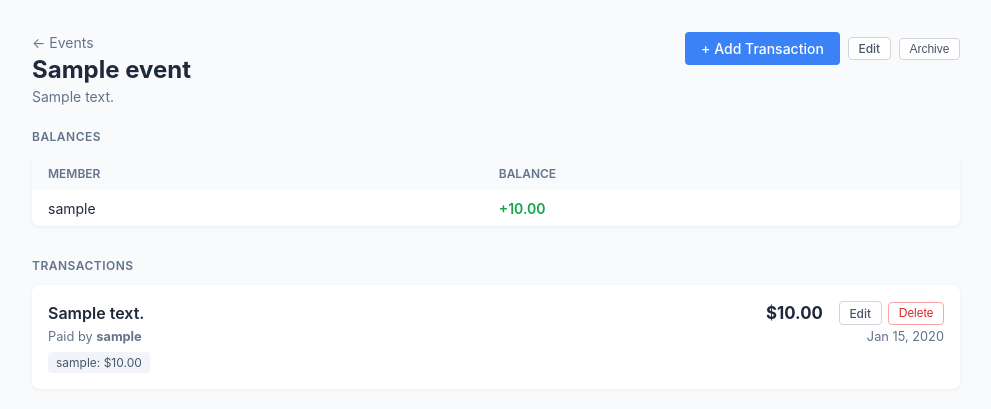
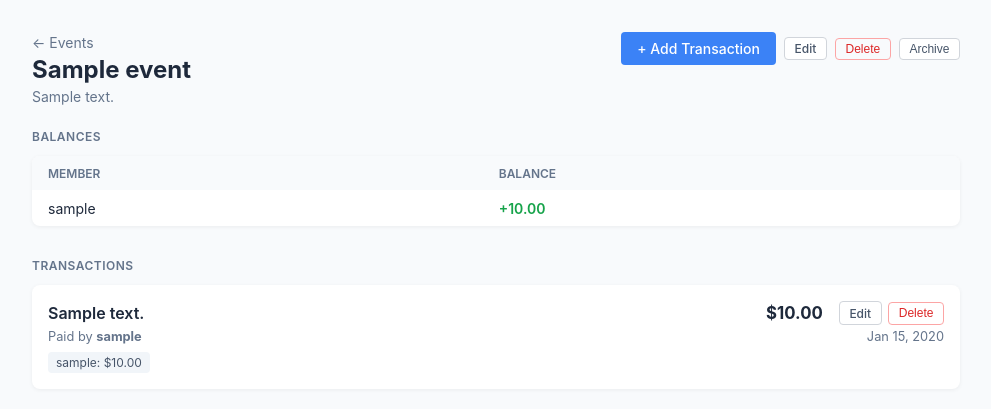
Before and after one commit to albachten/receipts, a Django app: page /events/1/ in a window 1280 px wide. Shown: the part 50-459 px from the top of the page, without its empty margins (144-1135 px from the left). Run offline with Django 5.2, Linux system fonts and the light colour scheme; a user stored in the database is signed in; tables that the repository leaves empty hold one stand-in row (values such as "Sample post").

Commit message:
Add delete event button for admins
Admins see a Delete button on the event detail page. Deleting an event
permanently removes it and all its transactions, with a confirmation prompt.

Co-Authored-By: Claude Sonnet 4.6 <noreply@anthropic.com>

```diff
--- a/core/urls.py
+++ b/core/urls.py
@@ -6,6 +6,7 @@ urlpatterns = [
     path('events/<int:pk>/', views.event_detail, name='event_detail'),
     path('events/<int:pk>/add/', views.add_transaction, name='add_transaction'),
     path('events/<int:pk>/edit/', views.edit_event, name='edit_event'),
+    path('events/<int:pk>/delete/', views.delete_event, name='delete_event'),
     path('events/<int:pk>/archive/', views.archive_event, name='archive_event'),
     path('events/<int:pk>/transactions/<int:tx_id>/edit/', views.edit_transaction_view, name='edit_transaction'),
     path('events/<int:pk>/transactions/<int:tx_id>/delete/', views.delete_transaction_view, name='delete_transaction'),
--- a/core/views.py
+++ b/core/views.py
@@ -119,6 +119,19 @@ def edit_event(request, pk):
             return redirect('event_detail', pk=pk)
 
     return render(request, 'edit_event.html', {'event': event, 'error': error})
+
+
+# ─── Delete Event ─────────────────────────────────────────────────────────────
+
+@admin_required
+def delete_event(request, pk):
+    event = get_object_or_404(Event, pk=pk)
+    if request.method == 'POST':
+        name = event.name
+        event.delete()
+        messages.success(request, f'Event "{name}" deleted.')
+        return redirect('dashboard')
+    return redirect('event_detail', pk=pk)
 
 
 # ─── Archive Event ────────────────────────────────────────────────────────────
--- a/templates/event_detail.html
+++ b/templates/event_detail.html
@@ -35,6 +35,11 @@
     {% endif %}
     {% if user.is_admin %}
       <a href="{% url 'edit_event' event.pk %}" class="btn btn-secondary btn-sm">Edit</a>
+      <form method="post" action="{% url 'delete_event' event.pk %}"
+            onsubmit="return confirm('Permanently delete &quot;{{ event.name }}&quot; and all its transactions? This cannot be undone.')">
+        {% csrf_token %}
+        <button type="submit" class="btn btn-danger btn-sm">Delete</button>
+      </form>
       <form method="post" action="{% url 'archive_event' event.pk %}"
             onsubmit="return confirm('{% if event.archived %}Unarchive{% else %}Archive{% endif %} this event?')">
         {% csrf_token %}
```
